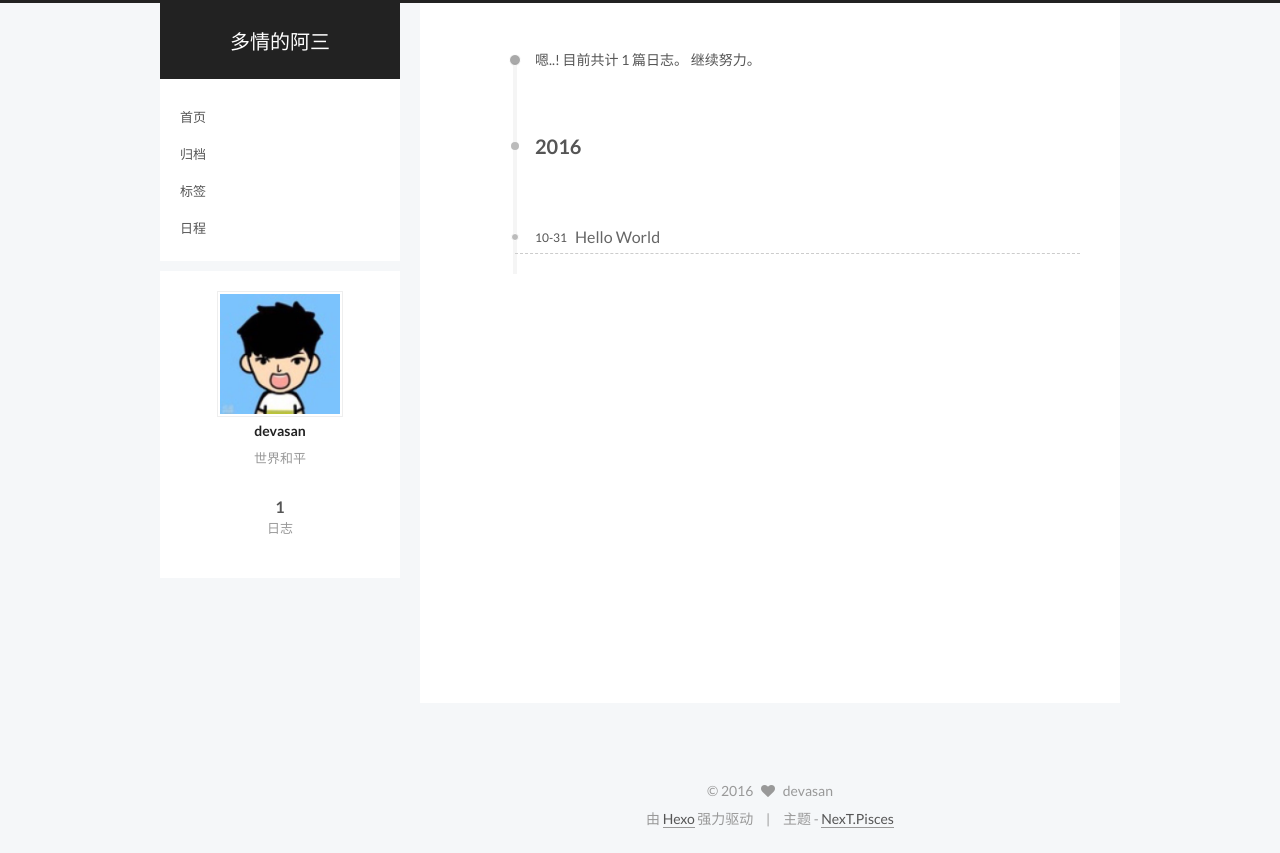
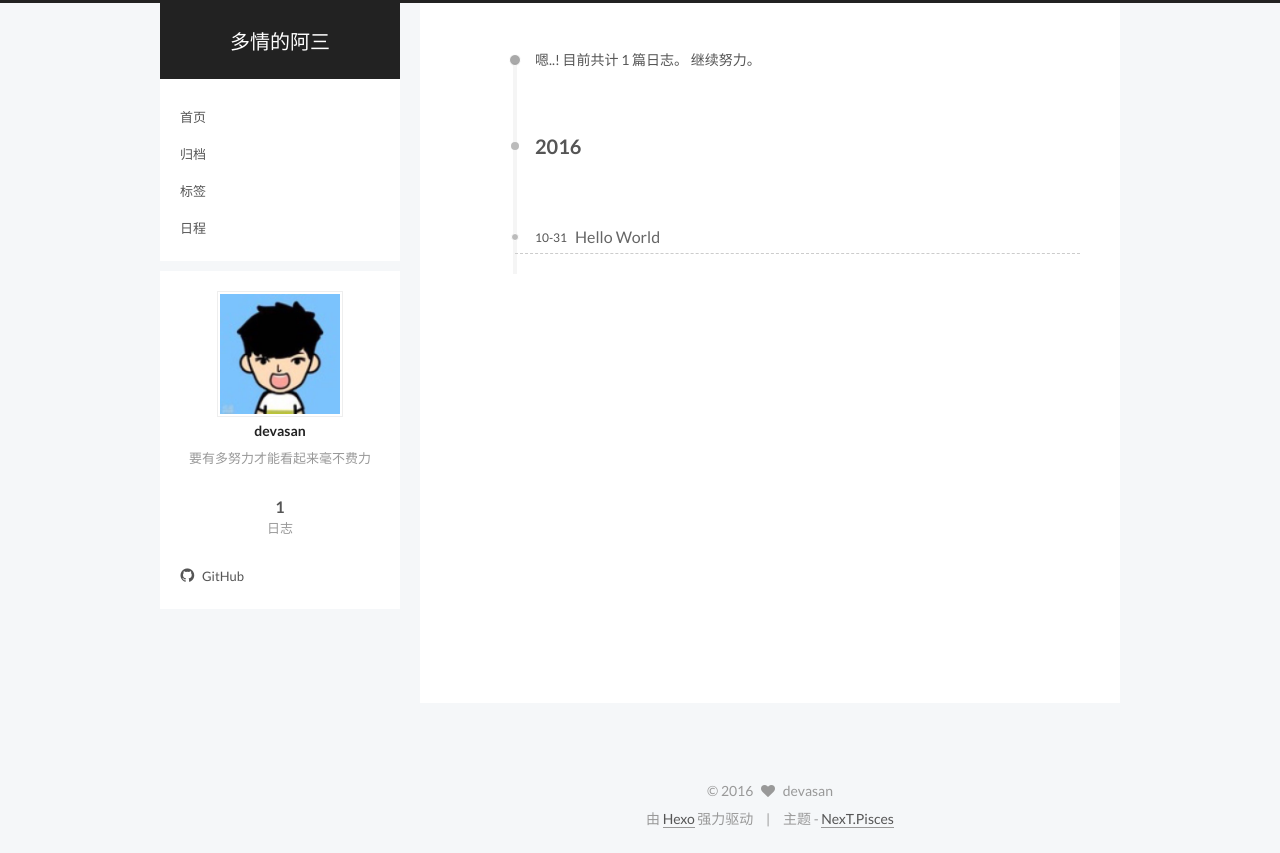
Before and after one commit to devasan/devasan.github.io, a plain HTML site: page archives/2016/10/index.html in a window 1280 px wide. Drawn offline with Linux system fonts and the light colour scheme.

Commit message:
Site updated: 2016-10-31 23:20:06

```diff
--- a/archives/2016/10/index.html
+++ b/archives/2016/10/index.html
@@ -84,15 +84,15 @@
 
 
 
-<meta name="description" content="世界和平">
+<meta name="description" content="要有多努力才能看起来毫不费力">
 <meta property="og:type" content="website">
 <meta property="og:title" content="多情的阿三">
 <meta property="og:url" content="http://devasan.com/archives/2016/10/index.html">
 <meta property="og:site_name" content="多情的阿三">
-<meta property="og:description" content="世界和平">
+<meta property="og:description" content="要有多努力才能看起来毫不费力">
 <meta name="twitter:card" content="summary">
 <meta name="twitter:title" content="多情的阿三">
-<meta name="twitter:description" content="世界和平">
+<meta name="twitter:description" content="要有多努力才能看起来毫不费力">
 
 
 
@@ -310,7 +310,7 @@
                src="/images/devasan_avatar.png"
                alt="devasan" />
           <p class="site-author-name" itemprop="name">devasan</p>
-          <p class="site-description motion-element" itemprop="description">世界和平</p>
+          <p class="site-description motion-element" itemprop="description">要有多努力才能看起来毫不费力</p>
         </div>
         <nav class="site-state motion-element">
           <div class="site-state-item site-state-posts">
@@ -329,6 +329,17 @@
 
 
         <div class="links-of-author motion-element">
+
+
+              <span class="links-of-author-item">
+                <a href="https://github.com/devasan" target="_blank" title="GitHub">
+
+                    <i class="fa fa-fw fa-github"></i>
+
+                  GitHub
+                </a>
+              </span>
+
 
         </div>
 
```
Also changed, not shown: 2016/10/31/hello-world/index.html (+12 -1 lines), archives/2016/index.html (+15 -4 lines), archives/index.html (+15 -4 lines), index.html (+15 -4 lines).
